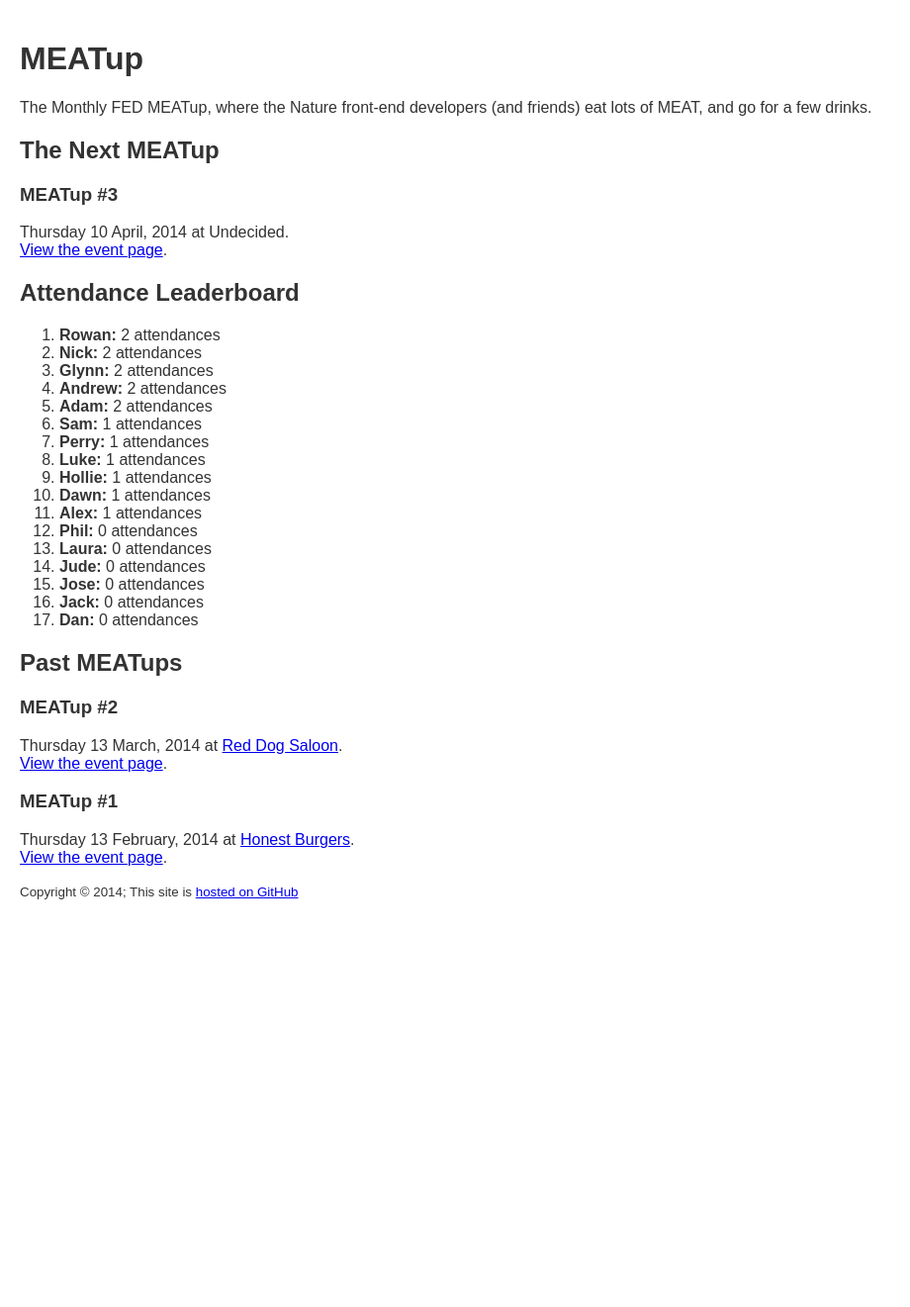
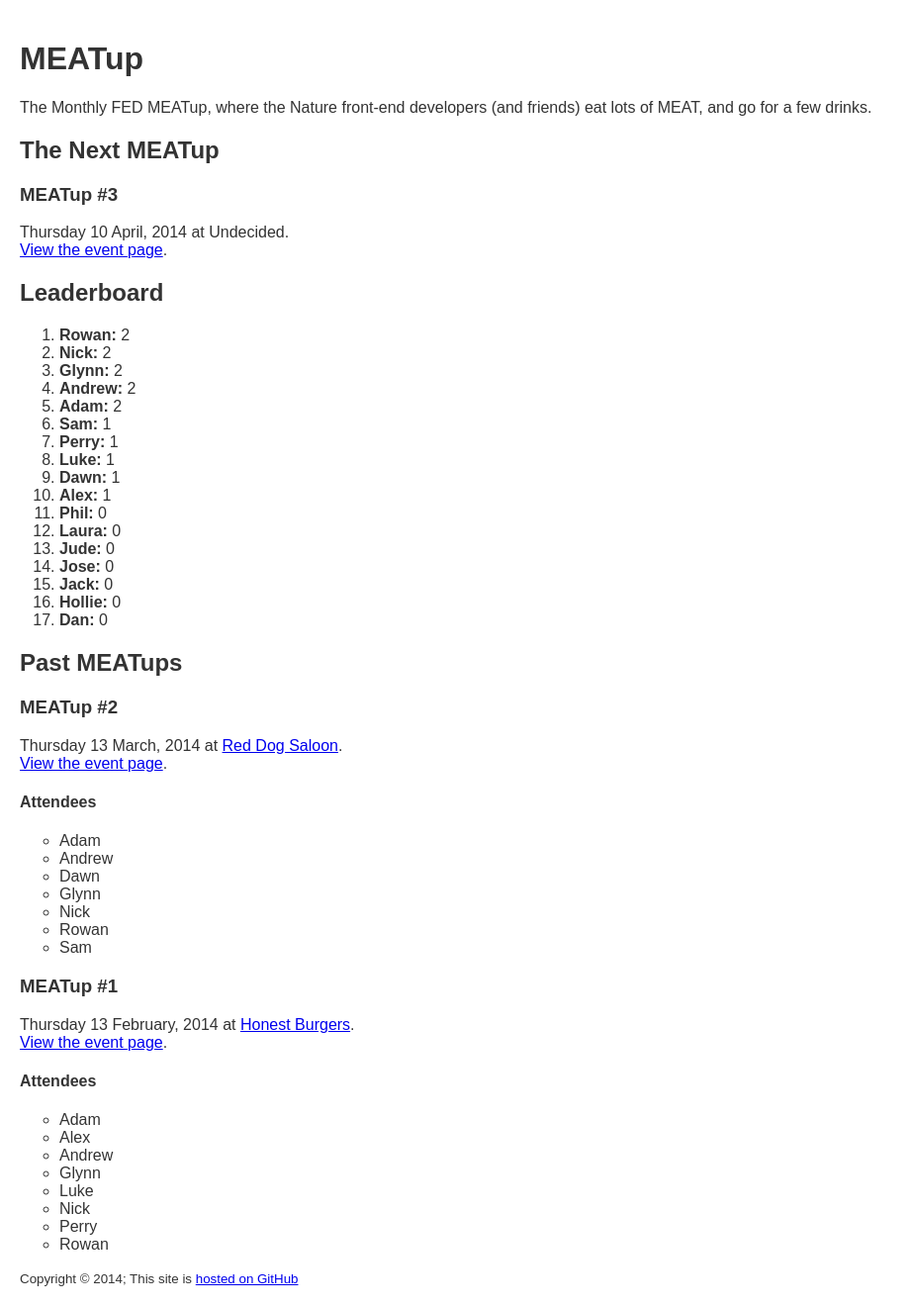
Before and after one commit to thefeds/meatup, a Jekyll site: the page built from index.html, in a window 1280 px wide. Shown: the whole page at 99% size, without its empty margins (0-920 px from the left). Built offline with Jekyll 4.4.1, drawn with Linux system fonts in a browser that asks for light colours; before the commit the page ends 930 px from its top, so only the background shows below that.

Commit message:
Add information on which MEATups were attended

```diff
--- a/_data/events.yml
+++ b/_data/events.yml
@@ -1,5 +1,11 @@
 
 # List of past MEATup events.
+
+# id = the ID of the MEATup, just the event number really
+# date = the date of the MEATup in YYYY-MM-DD format
+# url = the event page URL on attending.io
+# venue.name = the name of the venue (or "Undecided")
+# venue.website = (optional) the venue website
 
 # MEATup the first
 - id: 1
--- a/_includes/event/event.html
+++ b/_includes/event/event.html
@@ -12,4 +12,14 @@
         <br/>
         <a href="{{event.url}}">View the event page</a>.
     </p>
+    {% if include.ended %}
+        <h4>Attendees</h4>
+        <ul>
+            {% for person in site.data.people %}
+                {% if person.attended contains event.id %}
+                    <li>{{person.name}}</li>
+                {% endif %}
+            {% endfor %}
+        </ul>
+    {% endif %}
 </div>
--- a/_includes/event/past.html
+++ b/_includes/event/past.html
@@ -3,7 +3,7 @@
     {% for event in site.data.events reversed %}
         {% unless forloop.first %}
             <li>
-                {% include event/event.html %}
+                {% include event/event.html ended=true %}
             </li>
         {% endunless %}
     {% endfor %}
--- a/_includes/people/leaderboard.html
+++ b/_includes/people/leaderboard.html
@@ -1,9 +1,9 @@
 
-{% assign people = site.data.people | sort: 'tally' %}
+{% assign people = site.data.people | sort: 'score' %}
 <ol>
     {% for person in people reversed %}
         <li>
-            <b>{{person.name}}:</b> {{person.tally}} attendances</b>
+            <b>{{person.name}}:</b> {{person.score}}</b>
         </li>
     {% endfor %}
 </ol>
--- a/index.html
+++ b/index.html
@@ -15,7 +15,7 @@ layout: page
 {% include event/next.html %}
 
 
-<h2 id="leaderboard">Attendance Leaderboard</h2>
+<h2 id="leaderboard">Leaderboard</h2>
 
 {% include people/leaderboard.html %}
 
```
Also changed, not shown: _data/people.yml (+38 -17 lines).
